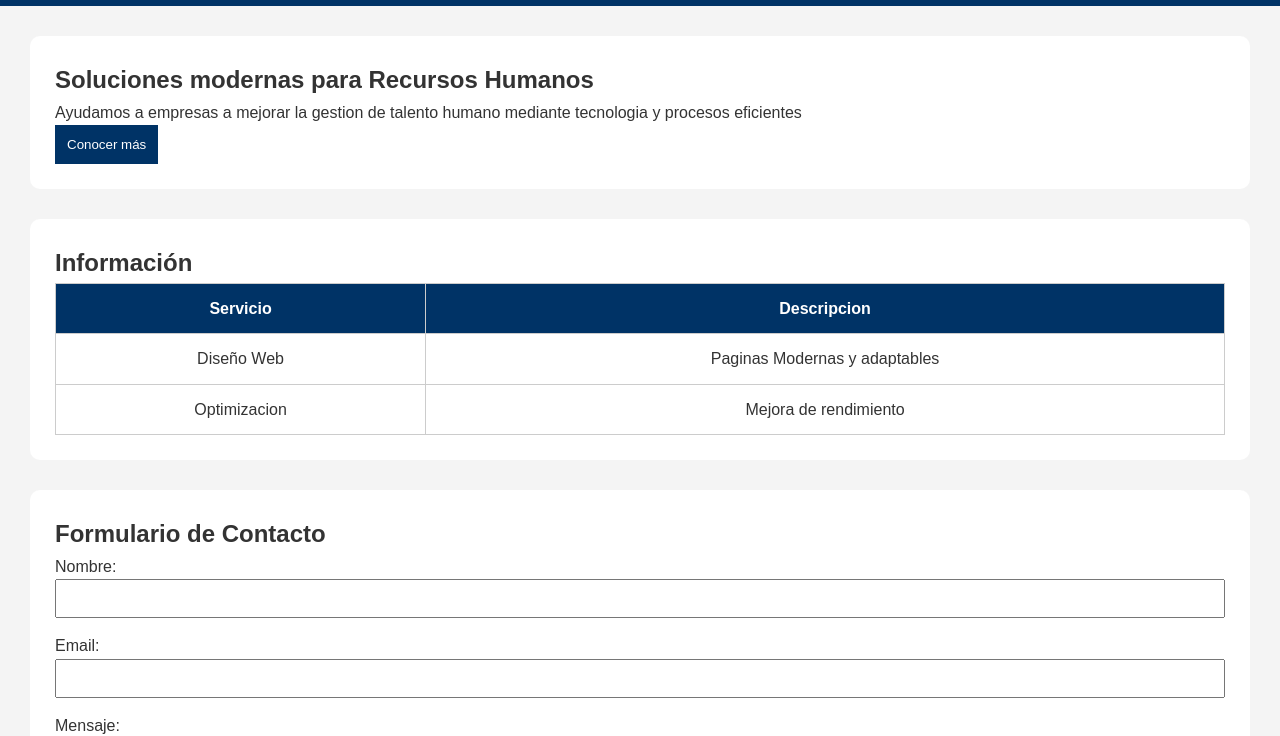
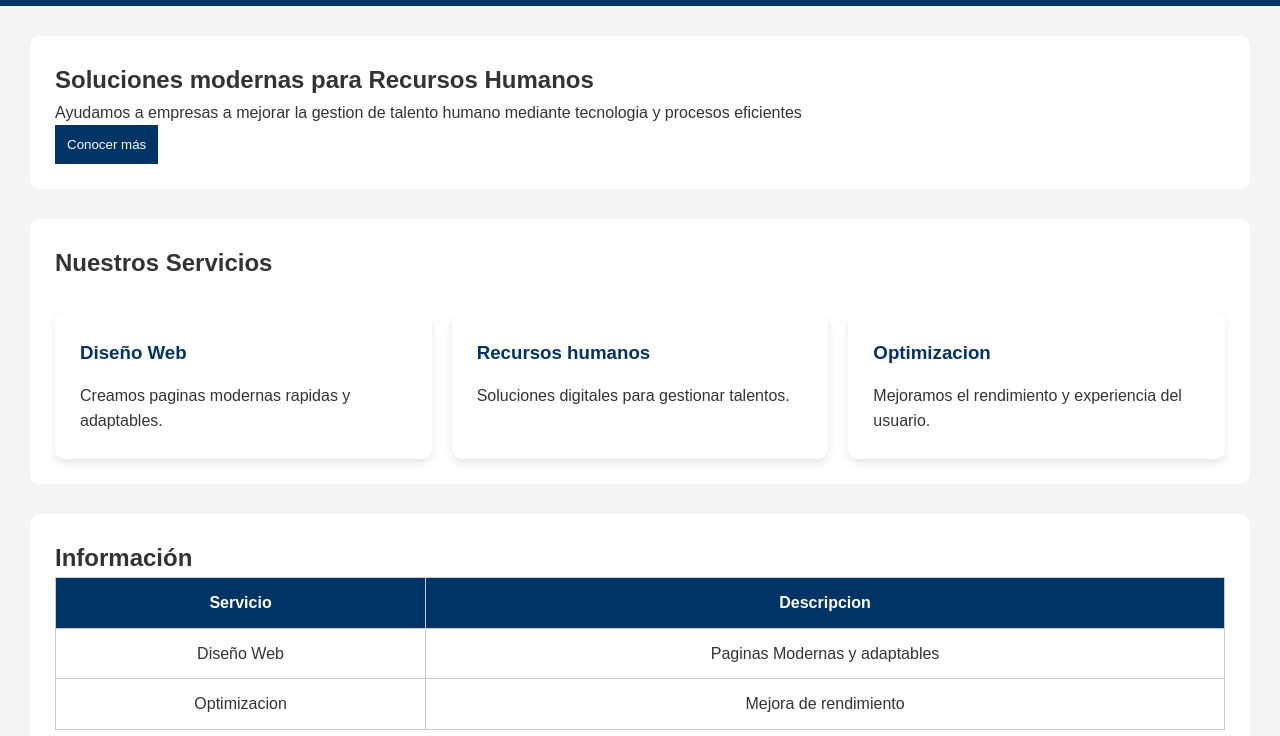
Before and after one commit to Vicen1620/Pagina-Web-Responsiva, a plain HTML site: page index.html in a window 1280 px wide. Shown: the part 85-821 px from the top of the page. Drawn offline with Linux system fonts and the light colour scheme.

Commit message:
Agrego hero y seccion servicios

```diff
--- a/css/style.css
+++ b/css/style.css
@@ -181,6 +181,11 @@ footer {
 
         grid-template-columns: repeat(2, 1fr);
     }
+
+    .cards {
+
+        grid-template-columns: 1fr;
+    }
 }
 
 /* Smartphone */
@@ -252,3 +257,44 @@ footer {
     }
 
 }
+
+/*======= Servicios =======*/
+
+.servicios {
+
+    text-aling: center;
+}
+
+.cards {
+    display: grid;
+
+    grid-template-columns: repeat(3, 1fr);
+
+    gap: 20px;
+
+    margin-top: 30px;
+}
+
+.card {
+    background-color: white;
+
+    padding: 25px;
+
+    border-radius: 10px;
+
+    box-shadow: 0 4px 10px rgba(0, 0, 0, 0.1);
+
+    transition: transform 0.3s, box-shadow 0.3s;
+}
+
+.card:hover {
+    transform: translateY(-8px);
+
+    box-shadow: 0 8px 20px rgba(0, 0, 0, 0.2);
+}
+
+.card h3 {
+    margin-bottom: 15px;
+
+    color: #003366;
+}
--- a/index.html
+++ b/index.html
@@ -35,6 +35,47 @@
                 </div>
 
             </section>
+
+            <section class="Servicios">
+
+                <h2>Nuestros Servicios</h2>
+
+                <div class="cards">
+
+                    <article class="card">
+
+                        <h3>
+                            Diseño Web
+                        </h3>
+                        <p>
+                            Creamos paginas modernas rapidas y adaptables.
+                        </p>
+                    </article>
+
+                    <article class="card">
+                        <h3>
+                            Recursos humanos
+                        </h3>
+
+                        <p>
+                            Soluciones digitales para gestionar talentos.
+
+                        </p>
+
+                    </article>
+
+                    <article class="card">
+                        <h3>
+                            Optimizacion
+                        </h3>
+
+                        <p>
+                            Mejoramos el rendimiento y experiencia del usuario.
+                        </p>
+                </div>
+
+            </section>
+
             <section>
                 <h2>Información</h2>
                 <table>
```
